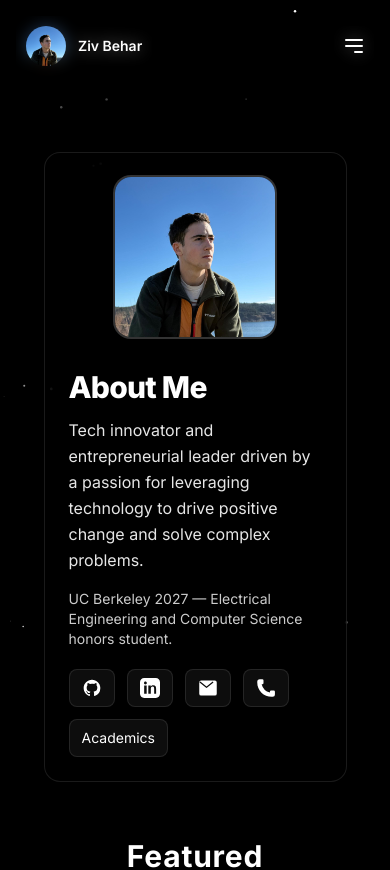
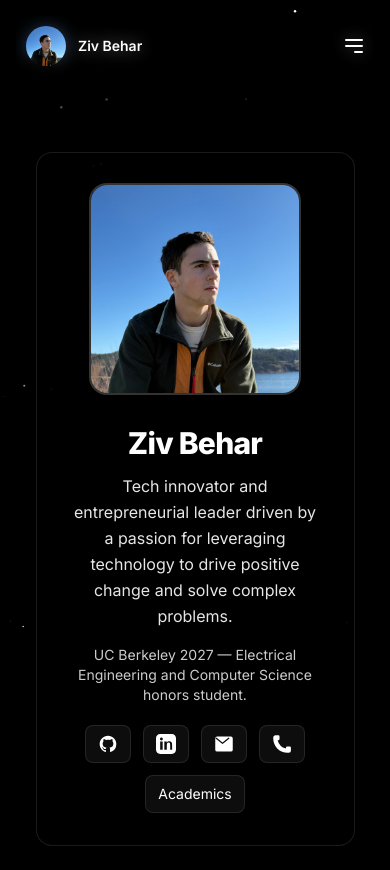
Before and after one commit to zivbeh/ziv_website, a Next.js app: page / in a window 390 px wide. Shown: the top 870 px of the page. Built offline with nearby package versions, Linux system fonts and the light colour scheme.

Commit message:
fixed about me bugs

```diff
--- a/components/ui/AboutMe.tsx
+++ b/components/ui/AboutMe.tsx
@@ -85,11 +85,11 @@ export default function AboutMe({ onLearnMoreClick }: AboutMeProps) {
       viewport={{ once: true, amount: isMobile ? 0.1 : 0.3 }}
       variants={containerVariants}
     >
-      <div className="container mx-auto px-6 pt-8 pb-4">
-        <div className="bg-black/70 backdrop-blur-md border border-white/10 rounded-2xl shadow-2xl overflow-hidden">
-          <div className="flex flex-col lg:flex-row items-center gap-8 p-6 lg:p-10">
-            <motion.div className="shrink-0" variants={imageVariants}>
-              <div className="relative w-40 h-40 lg:w-56 lg:h-56 rounded-2xl overflow-hidden ring-2 ring-white/20">
+      <div className="w-full px-4 pt-8 pb-4 flex justify-center">
+        <div className="w-full max-w-5xl bg-black/70 backdrop-blur-md border border-white/10 rounded-2xl shadow-2xl overflow-hidden">
+          <div className="flex flex-col lg:flex-row items-center lg:items-stretch gap-8 p-8 lg:p-12">
+            <motion.div className="shrink-0 flex justify-center lg:block" variants={imageVariants}>
+              <div className="relative w-52 h-52 lg:w-80 lg:h-full rounded-2xl overflow-hidden ring-2 ring-white/20">
                 <Image
                   src="/profile.JPG"
                   alt="Ziv Beh portrait"
@@ -100,8 +100,13 @@ export default function AboutMe({ onLearnMoreClick }: AboutMeProps) {
                 />
               </div>
             </motion.div>
-            <div className="text-white max-w-3xl">
-              <motion.h1 variants={textVariants} className="text-3xl lg:text-5xl font-extrabold tracking-tight mb-3">About Me</motion.h1>
+            <div className="text-white max-w-3xl text-center lg:text-left">
+              <motion.h1
+                variants={textVariants}
+                className="text-3xl lg:text-5xl font-extrabold tracking-tight mb-3"
+              >
+                Ziv Behar
+              </motion.h1>
               <motion.p
                 variants={paragraphVariants}
                 className="text-white/90 text-base lg:text-lg leading-relaxed mb-4"
@@ -116,7 +121,7 @@ export default function AboutMe({ onLearnMoreClick }: AboutMeProps) {
                 UC Berkeley 2027 — Electrical Engineering and Computer Science honors student.
               </motion.p>
               <motion.div
-                className="mt-5 flex flex-wrap items-center gap-3"
+                className="mt-5 flex flex-wrap items-center justify-center lg:justify-start gap-3"
                 variants={iconContainerVariants}
               >
                 <motion.a
@@ -173,7 +178,10 @@ export default function AboutMe({ onLearnMoreClick }: AboutMeProps) {
                 </motion.a>
               </motion.div>
               {onLearnMoreClick && (
-                <motion.div className="mt-6" variants={paragraphVariants}>
+                <motion.div
+                  className="mt-6 flex justify-center lg:justify-start"
+                  variants={paragraphVariants}
+                >
                   <button
                     onClick={onLearnMoreClick}
                     className="inline-flex items-center gap-2 px-5 py-2 rounded-full bg-cyan-600 hover:bg-cyan-500 text-white font-semibold shadow-lg shadow-cyan-600/20 transition-colors"
--- a/components/ui/Academics.tsx
+++ b/components/ui/Academics.tsx
@@ -166,7 +166,7 @@ export function Academics({ isModal = false }: { isModal?: boolean }) {
             <h2 className="text-3xl font-bold tracking-tight text-white sm:text-4xl">Academics</h2>
             <p className="mt-4 text-lg leading-8 text-gray-300">
               Units: {academics.units}
-              {academics.honorStudent && " | Engineering Honor Student"}
+              {academics.honorStudent && " | GPA: 3.957 | Engineering Honor Student"}
             </p>
           </div>
 
--- a/lib/projects.ts
+++ b/lib/projects.ts
@@ -42,7 +42,7 @@ export const projects = [
     punchline: "Live campus library occupancy tracking, acquired by the student union.",
     description:
       "Launched a real-time “seat radar” for UC Berkeley so students could stop wandering for desks. I wired Wi-Fi traffic sensors to a REST API and a live site that showed per-floor occupancy across campus libraries. We hit ~3.5k monthly active users in month one with ~30% WoW growth! We also spun up an Instagram channel that reached the whole campus (1,600+ followers; 200k+ views). The project was acquired by the ASUC (UC Berkeley Student Union), and we were accepted to SkyDeck Pad-13. Fun validation that speed + clarity solves real pain.",
-    tools: ["Wi-Fi AP sensors", "API Design", "Python/Node.js", "React", "analytics dashboards", "Git"],
+    tools: ["Startups", "Wi-Fi AP sensors", "API Design", "Python/Node.js", "React", "production workflows", "marketing", "Git"],
     size: "large",
     image: "/library-seat-radar.svg",
     images: [
```
